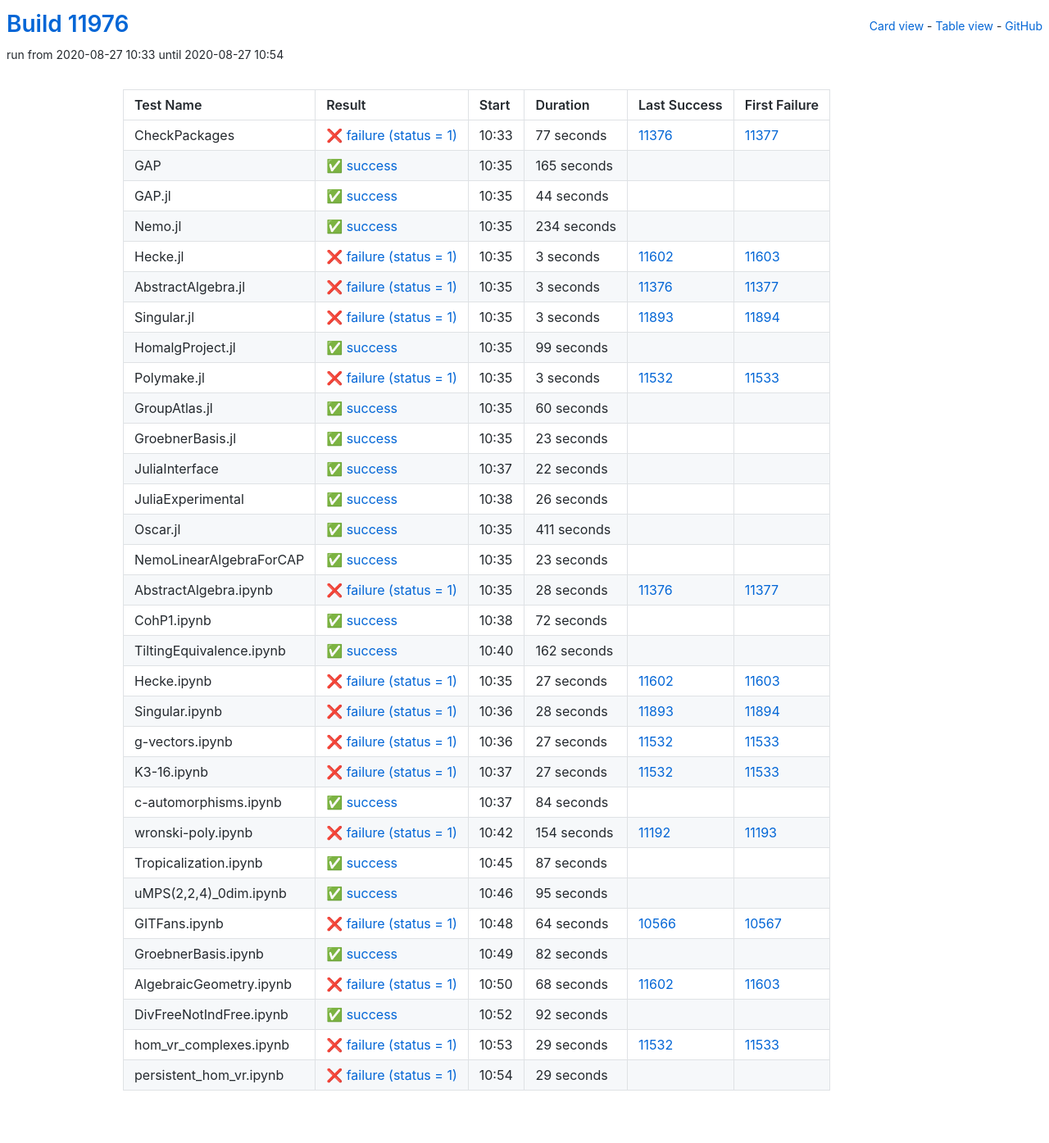
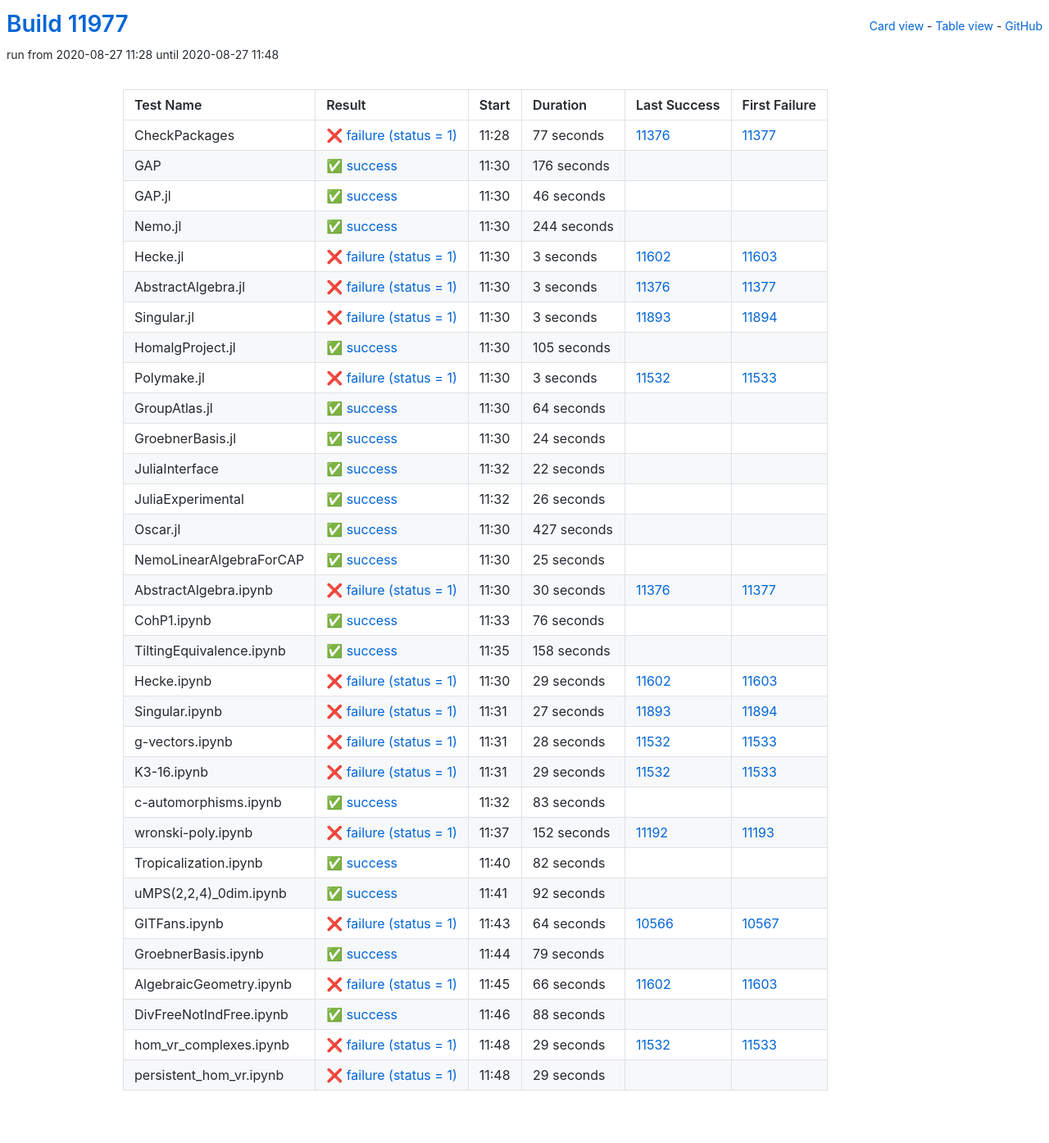
Before and after one commit to oscar-system/oscar-ci-status, a Jekyll site: the page built from table.html, in a window 1280 px wide. Shown: the whole page at 82% size. Built offline with Jekyll 4.4.1, drawn with Linux system fonts in a browser that asks for light colours.

Commit message:
Build #11977

```diff
--- a/_data/ci.yml
+++ b/_data/ci.yml
@@ -1,6 +1,6 @@
 ---
-build: 11976
-build_url: https://oscarci.mathematik.uni-kl.de/job/oscar/11976/
+build: 11977
+build_url: https://oscarci.mathematik.uni-kl.de/job/oscar/11977/
 job: oscar
 organization: oscar-system
 repo: oscar-ci-status
@@ -8,8 +8,8 @@
 tests:
 - name: CheckPackages
   id: checkpackages
-  log: https://oscarci.mathematik.uni-kl.de/job/oscar/11976/artifact/logs/build-11976/CheckPackages.log
-  start: 2020-08-27 10:33
+  log: https://oscarci.mathematik.uni-kl.de/job/oscar/11977/artifact/logs/build-11977/CheckPackages.log
+  start: 2020-08-27 11:28
   success: false
   exitcode: 1
   status: failure
@@ -20,44 +20,44 @@
   first_failure_url: https://oscarci.mathematik.uni-kl.de/job/oscar/11377/
 - name: GAP
   id: gap
-  log: https://oscarci.mathematik.uni-kl.de/job/oscar/11976/artifact/logs/build-11976/GAP.log
-  start: 2020-08-27 10:35
+  log: https://oscarci.mathematik.uni-kl.de/job/oscar/11977/artifact/logs/build-11977/GAP.log
+  start: 2020-08-27 11:30
   success: true
   exitcode: 0
   status: success
-  duration: 165
+  duration: 176
   last_success: false
   last_success_url:
   first_failure: false
   first_failure_url:
 - name: GAP.jl
   id: gap-jl
-  log: https://oscarci.mathematik.uni-kl.de/job/oscar/11976/artifact/logs/build-11976/GAP.jl.log
-  start: 2020-08-27 10:35
+  log: https://oscarci.mathematik.uni-kl.de/job/oscar/11977/artifact/logs/build-11977/GAP.jl.log
+  start: 2020-08-27 11:30
   success: true
   exitcode: 0
   status: success
-  duration: 44
+  duration: 46
   last_success: false
   last_success_url:
   first_failure: false
   first_failure_url:
 - name: Nemo.jl
   id: nemo-jl
-  log: https://oscarci.mathematik.uni-kl.de/job/oscar/11976/artifact/logs/build-11976/Nemo.jl.log
-  start: 2020-08-27 10:35
+  log: https://oscarci.mathematik.uni-kl.de/job/oscar/11977/artifact/logs/build-11977/Nemo.jl.log
+  start: 2020-08-27 11:30
   success: true
   exitcode: 0
   status: success
-  duration: 234
+  duration: 244
   last_success: false
   last_success_url:
   first_failure: false
   first_failure_url:
 - name: Hecke.jl
   id: hecke-jl
-  log: https://oscarci.mathematik.uni-kl.de/job/oscar/11976/artifact/logs/build-11976/Hecke.jl.log
-  start: 2020-08-27 10:35
+  log: https://oscarci.mathematik.uni-kl.de/job/oscar/11977/artifact/logs/build-11977/Hecke.jl.log
+  start: 2020-08-27 11:30
   success: false
   exitcode: 1
   status: failure
@@ -68,8 +68,8 @@
   first_failure_url: https://oscarci.mathematik.uni-kl.de/job/oscar/11603/
 - name: AbstractAlgebra.jl
   id: abstractalgebra-jl
-  log: https://oscarci.mathematik.uni-kl.de/job/oscar/11976/artifact/logs/build-11976/AbstractAlgebra.jl.log
-  start: 2020-08-27 10:35
+  log: https://oscarci.mathematik.uni-kl.de/job/oscar/11977/artifact/logs/build-11977/AbstractAlgebra.jl.log
+  start: 2020-08-27 11:30
   success: false
   exitcode: 1
   status: failure
@@ -80,8 +80,8 @@
   first_failure_url: https://oscarci.mathematik.uni-kl.de/job/oscar/11377/
 - name: Singular.jl
   id: singular-jl
-  log: https://oscarci.mathematik.uni-kl.de/job/oscar/11976/artifact/logs/build-11976/Singular.jl.log
-  start: 2020-08-27 10:35
+  log: https://oscarci.mathematik.uni-kl.de/job/oscar/11977/artifact/logs/build-11977/Singular.jl.log
+  start: 2020-08-27 11:30
   success: false
   exitcode: 1
   status: failure
@@ -92,20 +92,20 @@
   first_failure_url: https://oscarci.mathematik.uni-kl.de/job/oscar/11894/
 - name: HomalgProject.jl
   id: homalgproject-jl
-  log: https://oscarci.mathematik.uni-kl.de/job/oscar/11976/artifact/logs/build-11976/HomalgProject.jl.log
-  start: 2020-08-27 10:35
+  log: https://oscarci.mathematik.uni-kl.de/job/oscar/11977/artifact/logs/build-11977/HomalgProject.jl.log
+  start: 2020-08-27 11:30
   success: true
   exitcode: 0
   status: success
-  duration: 99
+  duration: 105
   last_success: false
   last_success_url:
   first_failure: false
   first_failure_url:
 - name: Polymake.jl
   id: polymake-jl
-  log: https://oscarci.mathematik.uni-kl.de/job/oscar/11976/artifact/logs/build-11976/Polymake.jl.log
-  start: 2020-08-27 10:35
+  log: https://oscarci.mathematik.uni-kl.de/job/oscar/11977/artifact/logs/build-11977/Polymake.jl.log
+  start: 2020-08-27 11:30
   success: false
   exitcode: 1
   status: failure
@@ -116,32 +116,32 @@
   first_failure_url: https://oscarci.mathematik.uni-kl.de/job/oscar/11533/
 - name: GroupAtlas.jl
   id: groupatlas-jl
-  log: https://oscarci.mathematik.uni-kl.de/job/oscar/11976/artifact/logs/build-11976/GroupAtlas.jl.log
-  start: 2020-08-27 10:35
+  log: https://oscarci.mathematik.uni-kl.de/job/oscar/11977/artifact/logs/build-11977/GroupAtlas.jl.log
+  start: 2020-08-27 11:30
   success: true
   exitcode: 0
   status: success
-  duration: 60
+  duration: 64
   last_success: false
   last_success_url:
   first_failure: false
   first_failure_url:
 - name: GroebnerBasis.jl
   id: groebnerbasis-jl
-  log: https://oscarci.mathematik.uni-kl.de/job/oscar/11976/artifact/logs/build-11976/GroebnerBasis.jl.log
-  start: 2020-08-27 10:35
+  log: https://oscarci.mathematik.uni-kl.de/job/oscar/11977/artifact/logs/build-11977/GroebnerBasis.jl.log
+  start: 2020-08-27 11:30
   success: true
   exitcode: 0
   status: success
-  duration: 23
+  duration: 24
   last_success: false
   last_success_url:
   first_failure: false
   first_failure_url:
 - name: JuliaInterface
   id: juliainterface
-  log: https://oscarci.mathematik.uni-kl.de/job/oscar/11976/artifact/logs/build-11976/JuliaInterface.log
-  start: 2020-08-27 10:37
+  log: https://oscarci.mathematik.uni-kl.de/job/oscar/11977/artifact/logs/build-11977/JuliaInterface.log
+  start: 2020-08-27 11:32
   success: true
   exitcode: 0
   status: success
@@ -152,8 +152,8 @@
   first_failure_url:
 - name: JuliaExperimental
   id: juliaexperimental
-  log: https://oscarci.mathematik.uni-kl.de/job/oscar/11976/artifact/logs/build-11976/JuliaExperimental.log
-  start: 2020-08-27 10:38
+  log: https://oscarci.mathematik.uni-kl.de/job/oscar/11977/artifact/logs/build-11977/JuliaExperimental.log
+  start: 2020-08-27 11:32
   success: true
   exitcode: 0
   status: success
@@ -164,164 +164,164 @@
   first_failure_url:
 - name: Oscar.jl
   id: oscar-jl
-  log: https://oscarci.mathematik.uni-kl.de/job/oscar/11976/artifact/logs/build-11976/Oscar.jl.log
-  start: 2020-08-27 10:35
+  log: https://oscarci.mathematik.uni-kl.de/job/oscar/11977/artifact/logs/build-11977/Oscar.jl.log
+  start: 2020-08-27 11:30
   success: true
   exitcode: 0
   status: success
-  duration: 411
+  duration: 427
   last_success: false
   last_success_url:
   first_failure: false
   first_failure_url:
 - name: NemoLinearAlgebraForCAP
   id: nemolinearalgebraforcap
-  log: https://oscarci.mathematik.uni-kl.de/job/oscar/11976/artifact/logs/build-11976/NemoLinearAlgebraForCAP.log
-  start: 2020-08-27 10:35
+  log: https://oscarci.mathematik.uni-kl.de/job/oscar/11977/artifact/logs/build-11977/NemoLinearAlgebraForCAP.log
+  start: 2020-08-27 11:30
   success: true
   exitcode: 0
   status: success
-  duration: 23
+  duration: 25
   last_success: false
   last_success_url:
   first_failure: false
   first_failure_url:
 - name: AbstractAlgebra.ipynb
   id: abstractalgebra-ipynb
-  log: https://oscarci.mathematik.uni-kl.de/job/oscar/11976/artifact/logs/build-11976/AbstractAlgebra.ipynb.log
-  start: 2020-08-27 10:35
+  log: https://oscarci.mathematik.uni-kl.de/job/oscar/11977/artifact/logs/build-11977/AbstractAlgebra.ipynb.log
+  start: 2020-08-27 11:30
   success: false
   exitcode: 1
   status: failure
-  duration: 28
+  duration: 30
   last_success: 11376
   last_success_url: https://oscarci.mathematik.uni-kl.de/job/oscar/11376/
   first_failure: 11377
   first_failure_url: https://oscarci.mathematik.uni-kl.de/job/oscar/11377/
 - name: CohP1.ipynb
   id: cohp1-ipynb
-  log: https://oscarci.mathematik.uni-kl.de/job/oscar/11976/artifact/logs/build-11976/CohP1.ipynb.log
-  start: 2020-08-27 10:38
+  log: https://oscarci.mathematik.uni-kl.de/job/oscar/11977/artifact/logs/build-11977/CohP1.ipynb.log
+  start: 2020-08-27 11:33
   success: true
   exitcode: 0
   status: success
-  duration: 72
+  duration: 76
   last_success: false
   last_success_url:
   first_failure: false
   first_failure_url:
 - name: TiltingEquivalence.ipynb
   id: tiltingequivalence-ipynb
-  log: https://oscarci.mathematik.uni-kl.de/job/oscar/11976/artifact/logs/build-11976/TiltingEquivalence.ipynb.log
-  start: 2020-08-27 10:40
+  log: https://oscarci.mathematik.uni-kl.de/job/oscar/11977/artifact/logs/build-11977/TiltingEquivalence.ipynb.log
+  start: 2020-08-27 11:35
   success: true
   exitcode: 0
   status: success
-  duration: 162
+  duration: 158
   last_success: false
   last_success_url:
   first_failure: false
   first_failure_url:
 - name: Hecke.ipynb
   id: hecke-ipynb
-  log: https://oscarci.mathematik.uni-kl.de/job/oscar/11976/artifact/logs/build-11976/Hecke.ipynb.log
-  start: 2020-08-27 10:35
+  log: https://oscarci.mathematik.uni-kl.de/job/oscar/11977/artifact/logs/build-11977/Hecke.ipynb.log
+  start: 2020-08-27 11:30
   success: false
   exitcode: 1
   status: failure
-  duration: 27
+  duration: 29
   last_success: 11602
   last_success_url: https://oscarci.mathematik.uni-kl.de/job/oscar/11602/
   first_failure: 11603
   first_failure_url: https://oscarci.mathematik.uni-kl.de/job/oscar/11603/
 - name: Singular.ipynb
   id: singular-ipynb
-  log: https://oscarci.mathematik.uni-kl.de/job/oscar/11976/artifact/logs/build-11976/Singular.ipynb.log
-  start: 2020-08-27 10:36
+  log: https://oscarci.mathematik.uni-kl.de/job/oscar/11977/artifact/logs/build-11977/Singular.ipynb.log
+  start: 2020-08-27 11:31
   success: false
   exitcode: 1
   status: failure
-  duration: 28
+  duration: 27
   last_success: 11893
   last_success_url: https://oscarci.mathematik.uni-kl.de/job/oscar/11893/
   first_failure: 11894
   first_failure_url: https://oscarci.mathematik.uni-kl.de/job/oscar/11894/
 - name: g-vectors.ipynb
   id: g-vectors-ipynb
-  log: https://oscarci.mathematik.uni-kl.de/job/oscar/11976/artifact/logs/build-11976/g-vectors.ipynb.log
-  start: 2020-08-27 10:36
+  log: https://oscarci.mathematik.uni-kl.de/job/oscar/11977/artifact/logs/build-11977/g-vectors.ipynb.log
+  start: 2020-08-27 11:31
   success: false
   exitcode: 1
   status: failure
-  duration: 27
+  duration: 28
   last_success: 11532
   last_success_url: https://oscarci.mathematik.uni-kl.de/job/oscar/11532/
   first_failure: 11533
   first_failure_url: https://oscarci.mathematik.uni-kl.de/job/oscar/11533/
 - name: K3-16.ipynb
   id: k3-16-ipynb
-  log: https://oscarci.mathematik.uni-kl.de/job/oscar/11976/artifact/logs/build-11976/K3-16.ipynb.log
-  start: 2020-08-27 10:37
+  log: https://oscarci.mathematik.uni-kl.de/job/oscar/11977/artifact/logs/build-11977/K3-16.ipynb.log
+  start: 2020-08-27 11:31
   success: false
   exitcode: 1
   status: failure
-  duration: 27
+  duration: 29
   last_success: 11532
   last_success_url: https://oscarci.mathematik.uni-kl.de/job/oscar/11532/
   first_failure: 11533
   first_failure_url: https://oscarci.mathematik.uni-kl.de/job/oscar/11533/
 - name: c-automorphisms.ipynb
   id: c-automorphisms-ipynb
-  log: https://oscarci.mathematik.uni-kl.de/job/oscar/11976/artifact/logs/build-11976/c-automorphisms.ipynb.log
-  start: 2020-08-27 10:37
+  log: https://oscarci.mathematik.uni-kl.de/job/oscar/11977/artifact/logs/build-11977/c-automorphisms.ipynb.log
+  start: 2020-08-27 11:32
   success: true
   exitcode: 0
   status: success
-  duration: 84
+  duration: 83
   last_success: false
   last_success_url:
   first_failure: false
   first_failure_url:
 - name: wronski-poly.ipynb
   id: wronski-poly-ipynb
-  log: https://oscarci.mathematik.uni-kl.de/job/oscar/11976/artifact/logs/build-11976/wronski-poly.ipynb.log
-  start: 2020-08-27 10:42
+  log: https://oscarci.mathematik.uni-kl.de/job/oscar/11977/artifact/logs/build-11977/wronski-poly.ipynb.log
+  start: 2020-08-27 11:37
   success: false
   exitcode: 1
   status: failure
-  duration: 154
+  duration: 152
   last_success: 11192
   last_success_url: https://oscarci.mathematik.uni-kl.de/job/oscar/11192/
   first_failure: 11193
   first_failure_url: https://oscarci.mathematik.uni-kl.de/job/oscar/11193/
 - name: Tropicalization.ipynb
   id: tropicalization-ipynb
-  log: https://oscarci.mathematik.uni-kl.de/job/oscar/11976/artifact/logs/build-11976/Tropicalization.ipynb.log
-  start: 2020-08-27 10:45
+  log: https://oscarci.mathematik.uni-kl.de/job/oscar/11977/artifact/logs/build-11977/Tropicalization.ipynb.log
+  start: 2020-08-27 11:40
   success: true
   exitcode: 0
   status: success
-  duration: 87
+  duration: 82
   last_success: false
   last_success_url:
   first_failure: false
   first_failure_url:
 - name: uMPS(2,2,4)_0dim.ipynb
   id: umps-2-2-4-0dim-ipynb
-  log: https://oscarci.mathematik.uni-kl.de/job/oscar/11976/artifact/logs/build-11976/uMPS-2-2-4-_0dim.ipynb.log
-  start: 2020-08-27 10:46
+  log: https://oscarci.mathematik.uni-kl.de/job/oscar/11977/artifact/logs/build-11977/uMPS-2-2-4-_0dim.ipynb.log
+  start: 2020-08-27 11:41
   success: true
   exitcode: 0
   status: success
-  duration: 95
+  duration: 92
   last_success: false
   last_success_url:
   first_failure: false
   first_failure_url:
 - name: GITFans.ipynb
   id: gitfans-ipynb
-  log: https://oscarci.mathematik.uni-kl.de/job/oscar/11976/artifact/logs/build-11976/GITFans.ipynb.log
-  start: 2020-08-27 10:48
+  log: https://oscarci.mathematik.uni-kl.de/job/oscar/11977/artifact/logs/build-11977/GITFans.ipynb.log
+  start: 2020-08-27 11:43
   success: false
   exitcode: 1
   status: failure
@@ -332,44 +332,44 @@
   first_failure_url: https://oscarci.mathematik.uni-kl.de/job/oscar/10567/
 - name: GroebnerBasis.ipynb
   id: groebnerbasis-ipynb
-  log: https://oscarci.mathematik.uni-kl.de/job/oscar/11976/artifact/logs/build-11976/GroebnerBasis.ipynb.log
-  start: 2020-08-27 10:49
+  log: https://oscarci.mathematik.uni-kl.de/job/oscar/11977/artifact/logs/build-11977/GroebnerBasis.ipynb.log
+  start: 2020-08-27 11:44
   success: true
   exitcode: 0
   status: success
-  duration: 82
+  duration: 79
   last_success: false
   last_success_url:
   first_failure: false
   first_failure_url:
 - name: AlgebraicGeometry.ipynb
   id: algebraicgeometry-ipynb
-  log: https://oscarci.mathematik.uni-kl.de/job/oscar/11976/artifact/logs/build-11976/AlgebraicGeometry.ipynb.log
-  start: 2020-08-27 10:50
+  log: https://oscarci.mathematik.uni-kl.de/job/oscar/11977/artifact/logs/build-11977/AlgebraicGeometry.ipynb.log
+  start: 2020-08-27 11:45
   success: false
   exitcode: 1
   status: failure
-  duration: 68
+  duration: 66
   last_success: 11602
   last_success_url: https://oscarci.mathematik.uni-kl.de/job/oscar/11602/
   first_failure: 11603
   first_failure_url: https://oscarci.mathematik.uni-kl.de/job/oscar/11603/
 - name: DivFreeNotIndFree.ipynb
   id: divfreenotindfree-ipynb
-  log: https://oscarci.mathematik.uni-kl.de/job/oscar/11976/artifact/logs/build-11976/DivFreeNotIndFree.ipynb.log
-  start: 2020-08-27 10:52
+  log: https://oscarci.mathematik.uni-kl.de/job/oscar/11977/artifact/logs/build-11977/DivFreeNotIndFree.ipynb.log
+  start: 2020-08-27 11:46
   success: true
   exitcode: 0
   status: success
-  duration: 92
+  duration: 88
   last_success: false
   last_success_url:
   first_failure: false
   first_failure_url:
 - name: hom_vr_complexes.ipynb
   id: hom-vr-complexes-ipynb
-  log: https://oscarci.mathematik.uni-kl.de/job/oscar/11976/artifact/logs/build-11976/hom_vr_complexes.ipynb.log
-  start: 2020-08-27 10:53
+  log: https://oscarci.mathematik.uni-kl.de/job/oscar/11977/artifact/logs/build-11977/hom_vr_complexes.ipynb.log
+  start: 2020-08-27 11:48
   success: false
   exitcode: 1
   status: failure
@@ -380,8 +380,8 @@
   first_failure_url: https://oscarci.mathematik.uni-kl.de/job/oscar/11533/
 - name: persistent_hom_vr.ipynb
   id: persistent-hom-vr-ipynb
-  log: https://oscarci.mathematik.uni-kl.de/job/oscar/11976/artifact/logs/build-11976/persistent_hom_vr.ipynb.log
-  start: 2020-08-27 10:54
+  log: https://oscarci.mathematik.uni-kl.de/job/oscar/11977/artifact/logs/build-11977/persistent_hom_vr.ipynb.log
+  start: 2020-08-27 11:48
   success: false
   exitcode: 1
   status: failure
```
Also changed, not shown: README.md.
